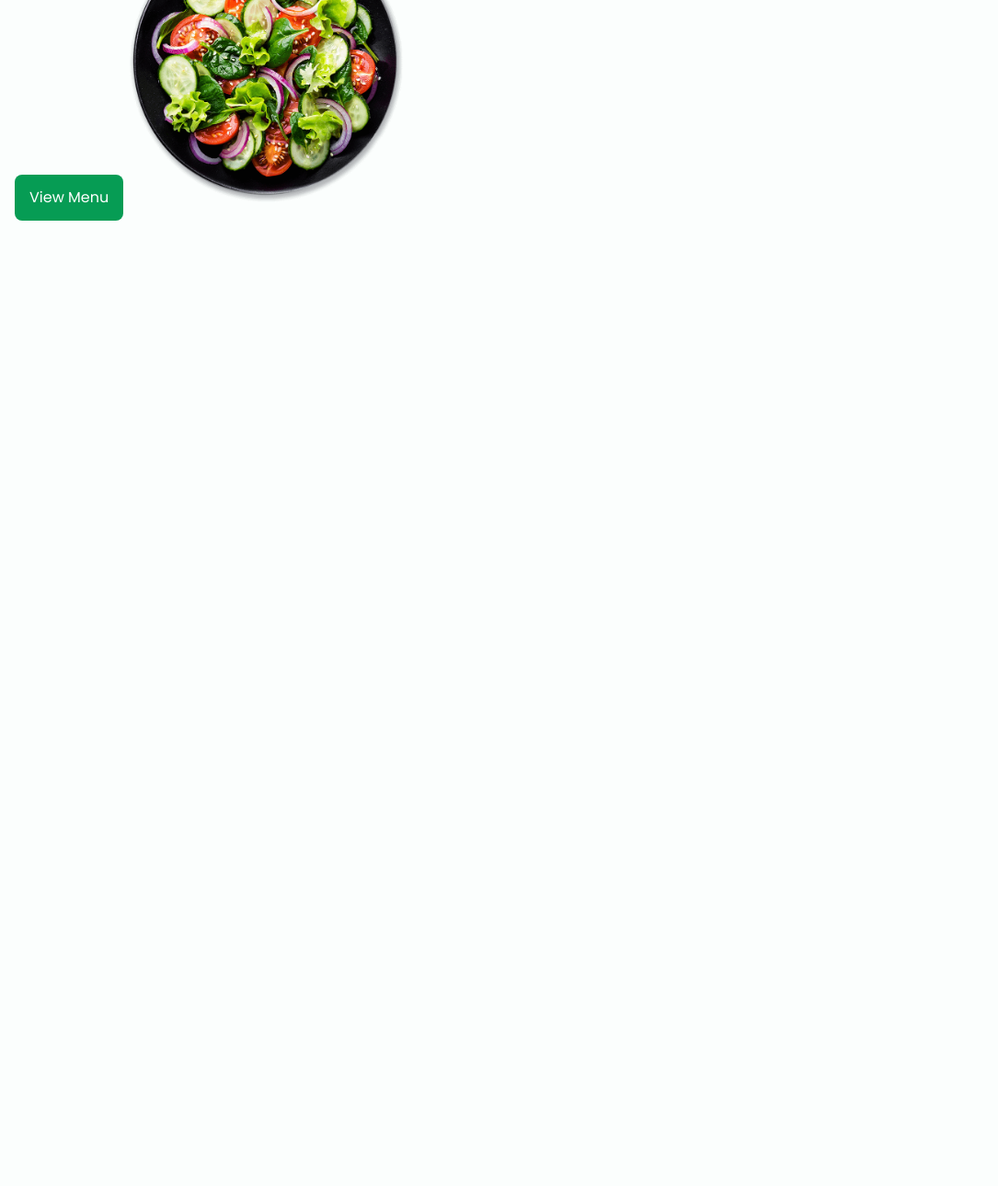
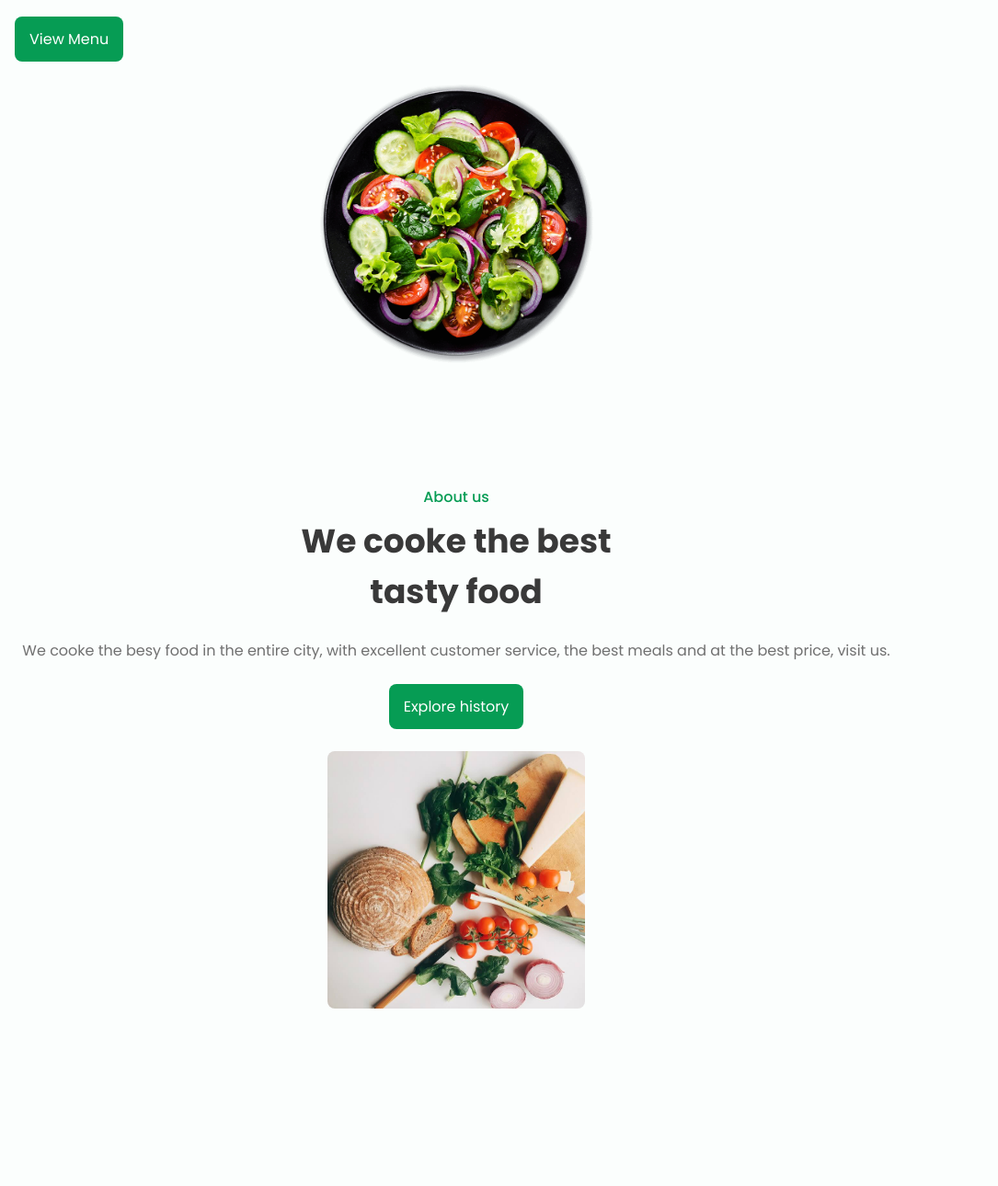
Before and after one commit to aaugustogv/foodsty, a plain HTML site: page index.html in a window 1280 px wide. Shown: the part 336-1626 px from the top of the page at 92% size, without its empty margins (0-1085 px from the left). Before the commit the page ends 1120 px from the top, so only its background shows below. Drawn offline with nearby package versions, Linux system fonts and the light colour scheme.

Commit message:
add about

```diff
--- a/assests/css/style.css
+++ b/assests/css/style.css
@@ -69,7 +69,6 @@ body {
     font-size:  var(--normal-font-size);
     background-color:  var(--body-color);
     color: var(--text-color);
-    line-height: 1.6rem;
 }
 
 h1, h2, h3, p, ul {
@@ -96,7 +95,7 @@ img {
     padding: 4rem 0 2rem;
 }
 
-.section-title, .section-subitlite{
+.section-title, .section-subtitle{
     text-align: center;
 }
 
@@ -106,7 +105,7 @@ img {
     margin-bottom: var(--mb-3);
 }
 
-.section-subitlite {
+.section-subtitle {
     display: block;
     color: var(--first-color);
     font-weight: var(--font-medium);
@@ -121,9 +120,9 @@ img {
     margin-right: var(--mb-2);
 }
 
-.bg-grid {
+.bd-grid {
     display: grid;
-    grid-gap: 1.5rem;
+    gap: 1.5rem;
 }
 
 .l-header {
@@ -200,12 +199,12 @@ img {
 /* #### CHANGE BACKGROUND HEADR ####*/
 
 .scroll-header {
-    box-shadow:  0 2px 40px rgba(0,0,0, .1);
+    box-shadow:  0 2px 4px rgba(0,0,0, .1);
 }
 
 /* #### SCROLL TOP ####*/
 
-.scrolltop {
+.scrolltop{
   position: fixed;
   right: 1rem;
   bottom: -20%;
@@ -216,36 +215,34 @@ img {
   background: rgba(6,156,84,.5);
   border-radius: .4rem;
   z-index: var(--z-tooltip);
+  transition: .4s;
   visibility: hidden;
 }
 
-.scrolltop:hover {
+.scrolltop:hover{
   background-color: var(--first-color-alt);
 }
 
-.scrolltop__icon {
+.scrolltop__icon{
   font-size: 1.8rem;
   color: var(--body-color);
 }
 
-/* #### SHOW SCROLLTOP ####*/
-
-.scroll-top {
+/* Show scrolltop */
+.show-scroll{
   visibility: visible;
   bottom: 1.5rem;
 }
 
-/*#### HOME ####*/
-
+/*========== HOME ==========*/
 .home__container {
-    height: calc(80vh - var(--header-height));
-    align-items: center;
+    height: calc(100vh - var(--header-height));
+    align-content: center;
 }
 
 .home__title {
     font-size: var(--biggest-font-size);
     color: var(--first-color);
-    margin-bottom: var(--mb-4);
 }
 
 .home__subtitle {
@@ -256,6 +253,7 @@ img {
 
 .home__img {
     width: 300px;
+    justify-self: center;
 }
 
 /*#### BUTTONS ####*/
@@ -266,5 +264,22 @@ img {
     color: #FFFFFF;
     padding: .75rem 1rem;
     border-radius: .5rem;
-    ma
+
 }
+
+/*#### ABOUT ####*/
+.about__data{
+    text-align: center;
+}
+
+.about__description{
+    margin-bottom: var(--mb-3);
+}
+
+.about__img{
+    width: 280px;
+    border-radius: .5rem;
+    justify-self: center;
+}
+
+/*#### SERVICES ####*/
--- a/assests/js/main.js
+++ b/assests/js/main.js
@@ -54,9 +54,8 @@ function scrollHeader() {
 window.addEventListener('scroll', scrollHeader)
 
 /*#### SHOW SCROLL TOP #####*/
-function scrollTop() {
-    const scrolltop = document.getElementById('scroll-top')
-    if(this.scrollY >= 560) nav.classList.add('scroll-top');
-    else scrollTop.classList.remove('scroll-top')
+function scrollTop(){
+    const scrollTop = document.getElementById('scroll-top');
+    if(this.scrollY >= 560) scrollTop.classList.add('show-scroll'); else scrollTop.classList.remove('show-scroll')
 }
 window.addEventListener('scroll', scrollTop)
--- a/index.html
+++ b/index.html
@@ -55,24 +55,32 @@
 
     <main class="l-main">
         <!-- ==== HOME ==== -->
-        <sectiom class="home" id="home">
-            <div class="home__container bd-container bg-grid">
+        <section class="home" id="home">
+            <div class="home__container bd-container bd-grid">
                 <div class="home__data">
+                    <h1 class="home__title">Tasty food</h1>
+                    <h2 class="home__subtitle">
+                        Try the best food of <br> the week.
+                    </h2>
+                    <a href="#" class="button">View Menu</a>
+                </div>
 
-                    <h1 class="home__title">Tasty food</h1>
-
-                    <h2 class="home__subtitle">Try the best food of <br> <span class="week">the week</span></h2>
-
-                    <a href="#" class="button">View Menu</a>
-
-                    <img src="assests/img/home.png" class="home__img">
-                </div>
+                <img src="assests/img/home.png"class="home__img">
             </div>
-        </sectiom>
+        </section>
 
         <!-- ==== ABOUT ==== -->
         <section class="about section bd-container" id="about">
+            <div class="about__container bd-grid">
+                <div class="about__data">
+                    <span class="section-subtitle">About us</span>
+                    <h2 class="section-title">We cooke the best <br> tasty food</h2>
+                    <p class="about__description">We cooke the besy food in the entire city, with excellent customer service, the best meals and at the best price, visit us.</p>
+                    <a href="#" class="button">Explore history</a>
+                </div>
 
+                <img src="assests/img/about.jpg" alt="" class="about__img">
+            </div>
         </section>
 
         <!-- ==== SERVICES ==== -->
@@ -100,6 +108,6 @@
     <script src="https://unpkg.com/scrollreveal"></script>
 
     <!-- #### MAIN JS ####-->
-    <script src="/assests/js/main.js"></script>
+    <script src="assests/js/main.js"></script>
 </body>
 </html>
```
Lines whose indentation alone changed are shown as unchanged.
